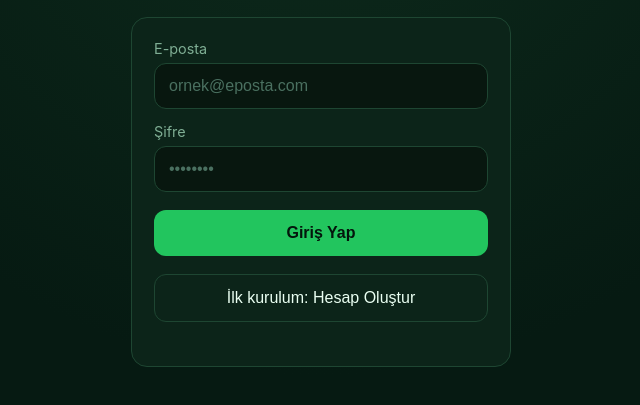
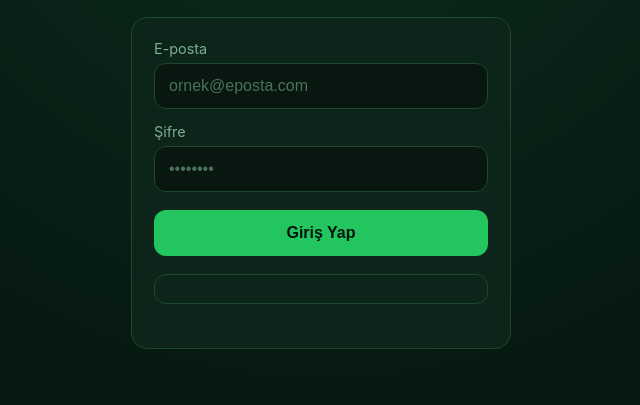
Before and after one commit to xmifrmx/rss, a website: page index.html in a window 1280 px wide. Shown: the part 143-548 px from the top of the page, without its empty margins (319-959 px from the left). Drawn offline with nearby package versions, Linux system fonts and the light colour scheme.

Commit message:
Update index.html

```diff
--- a/index.html
+++ b/index.html
@@ -105,7 +105,7 @@
     <label>Şifre</label>
     <input id="login-password" type="password" placeholder="••••••••" />
     <button id="login-btn">Giriş Yap</button>
-    <button id="signup-btn" class="secondary">İlk kurulum: Hesap Oluştur</button>
+    <button id="signup-btn" class="secondary"></button>
     <div class="error" id="login-error"></div>
   </div>
 </div>
```
